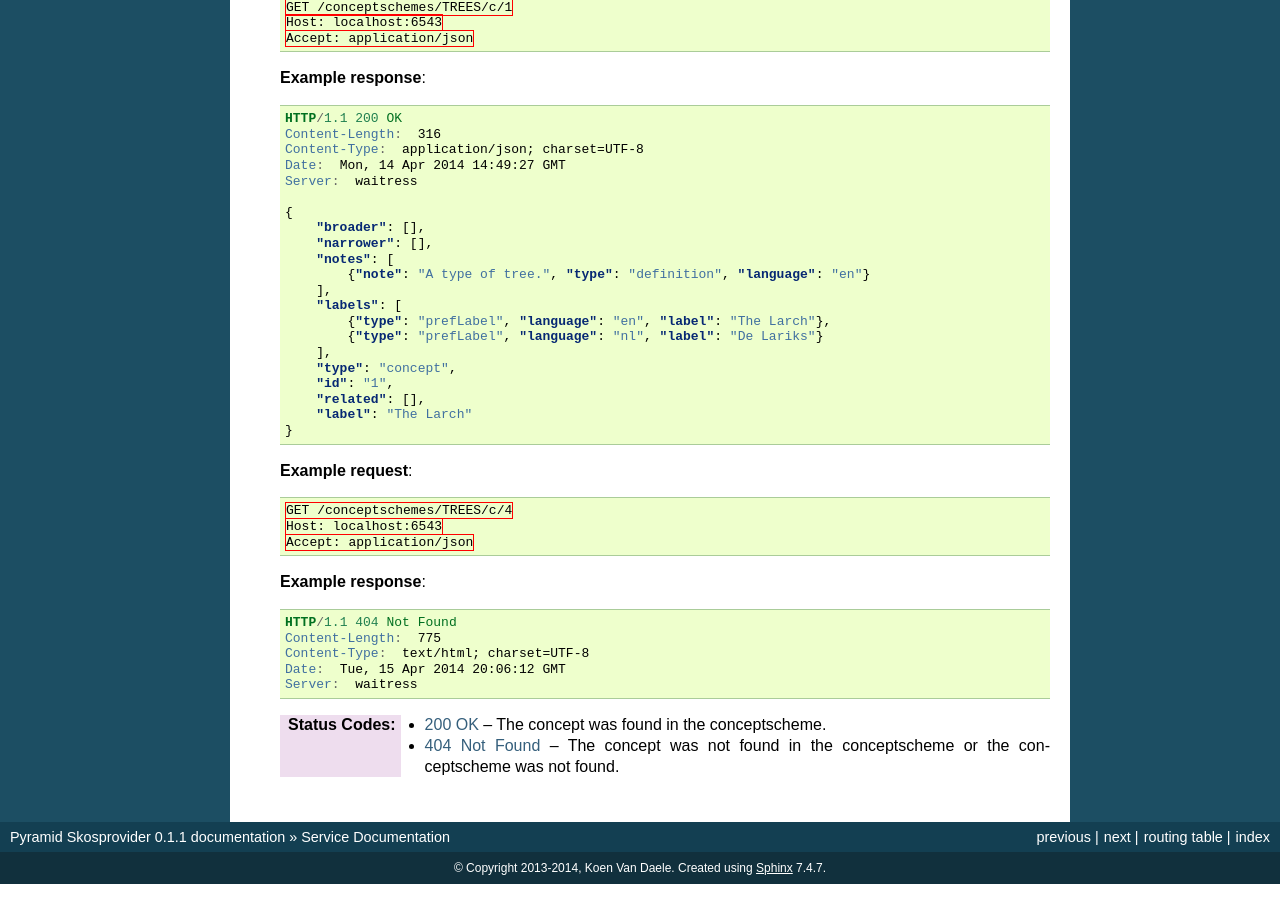
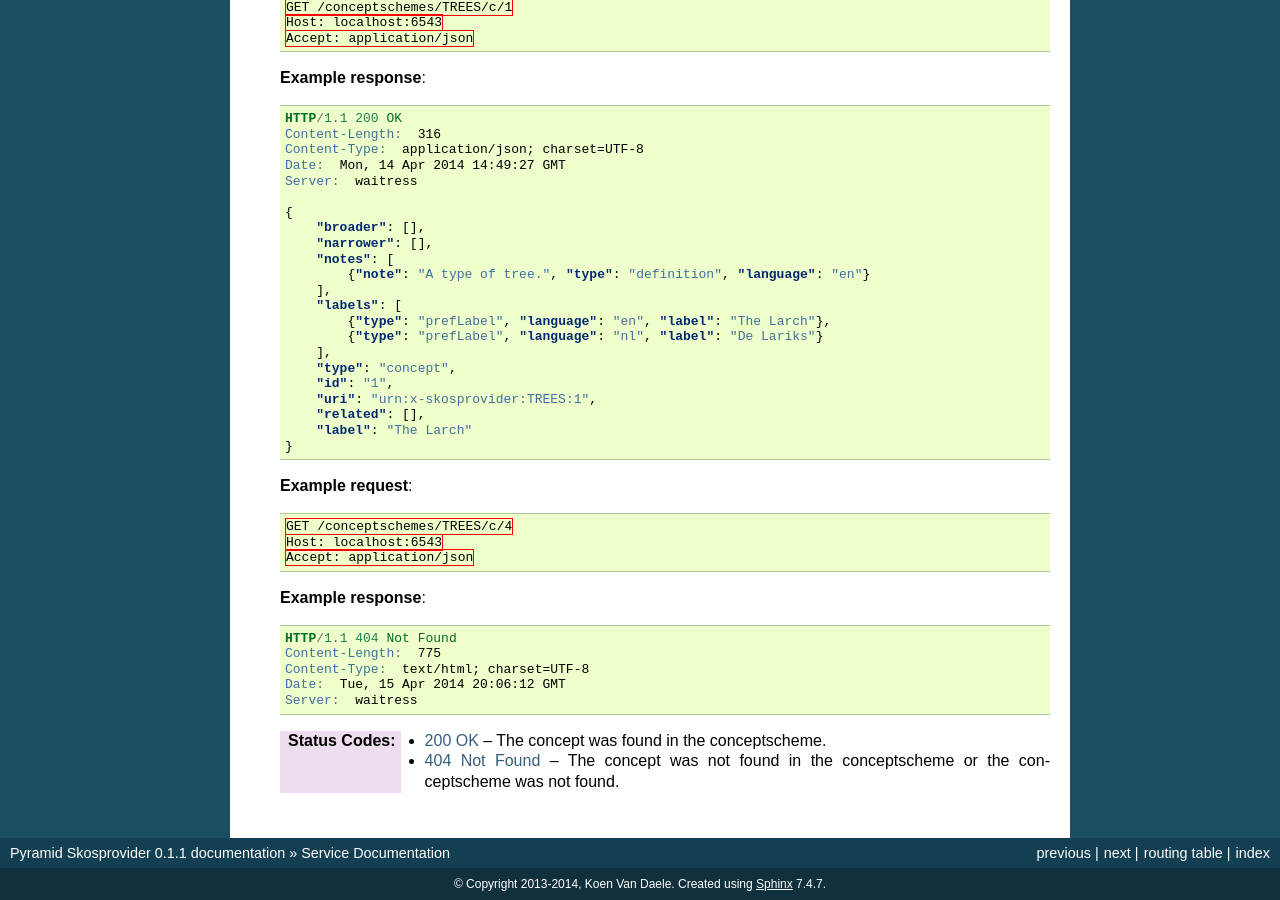
Before and after one commit to OnroerendErfgoed/pyramid_skosprovider, a Sphinx documentation site: the page built from docs/services.rst, in a window 1280 px wide and 900 px high, scrolled down 2172 px. Built offline with Sphinx 7.4.7, drawn with Linux system fonts in a browser that asks for light colours.

Commit message:
A uri to example response.

```diff
--- a/docs/services.rst
+++ b/docs/services.rst
@@ -168,6 +168,7 @@ The following API is present:
             ],
             "type": "concept",
             "id": "1",
+            "uri": "urn:x-skosprovider:TREES:1",
             "related": [],
             "label": "The Larch"
         }
```
